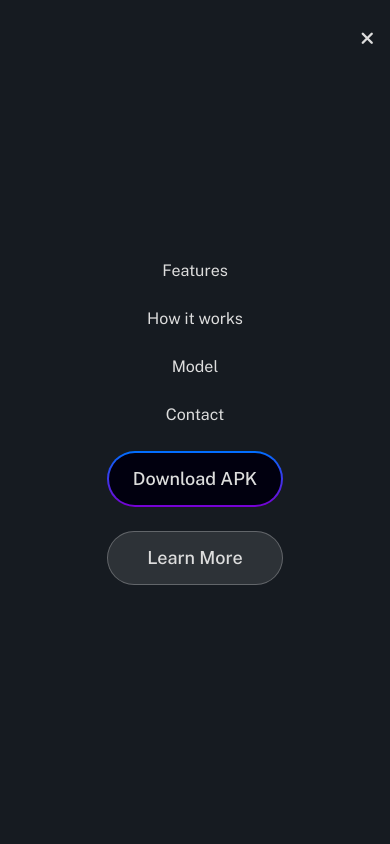
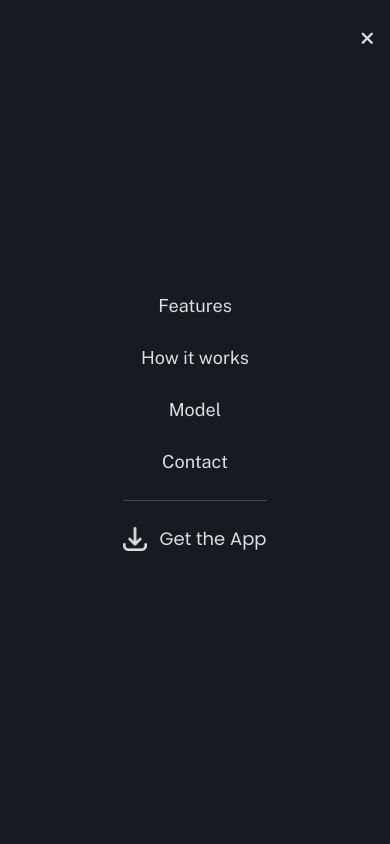
Before and after one commit to Knu09/sleepspec-landing, a React (Vite) app: page / in a window 390 px wide. Both pictures are taken after a click on the button 366 px from the left and 39 px from the top of the page. Shown: the top 844 px of the page. Built offline with nearby package versions, Linux system fonts and the light colour scheme.

Commit message:
style (Navbar.tsx): update drawer button and font size

```diff
--- a/src/components/Navbar.tsx
+++ b/src/components/Navbar.tsx
@@ -1,9 +1,7 @@
 import logo from "../assets/logo_sleepspec.png";
-import downloadIcon from "../assets/download-icon.png";
 import { navItems } from "../constants/constant.tsx";
 import { useState } from "react";
-import PrimaryButton from "./PrimaryButton.tsx";
-import SecondaryButton from "./SecondaryButton.tsx";
+import downloadIcon from "../assets/download-icon.png";
 
 const Navbar = () => {
     const [drawerOpen, setDrawerOpen] = useState(false);
@@ -35,7 +33,6 @@ const Navbar = () => {
                             ))}
                         </ul>
                     </div>
-                    <div>
                     <a
                         className="gap-3 hidden md:flex items-center"
                         href="#get-the-app"
@@ -49,7 +46,6 @@ const Navbar = () => {
                             Get the App
                         </span>
                     </a>
-                    </div>
                     <div className="md:hidden flex flex-col z-30">
                         <button className="text-lg" onClick={toggleNavbar}>
                             {drawerOpen ? (
@@ -66,15 +62,26 @@ const Navbar = () => {
                 <div className="fixed top-0 right-0 z-20 bg-darkLayer w-full sm:w-9/12 h-screen p-12 flex flex-col justify-center items-center lg:hidden">
                     <ul className="flex flex-col gap-6">
                         {navItems.map((item, index) => (
-                            <li className="text-center" key={index}>
+                            <li className="text-lg text-center" key={index}>
                                 <a href={item.href}>{item.label}</a>
                             </li>
                         ))}
+                        {/* Divider */}
+                        <li className="w-full h-[1px] bg-white/20"></li>
                         <li>
-                            <PrimaryButton text="Download APK" href="#" />
-                        </li>
-                        <li>
-                            <SecondaryButton text="Learn More" href="#" />
+                            <a
+                                className="flex gap-3 items-center"
+                                href="#get-the-app"
+                            >
+                                <img
+                                    src={downloadIcon}
+                                    className="w-6"
+                                    alt="download"
+                                />
+                                <span className="text-lg font-poppins">
+                                    Get the App
+                                </span>
+                            </a>
                         </li>
                     </ul>
                 </div>
```
Lines whose indentation alone changed are shown as unchanged.
